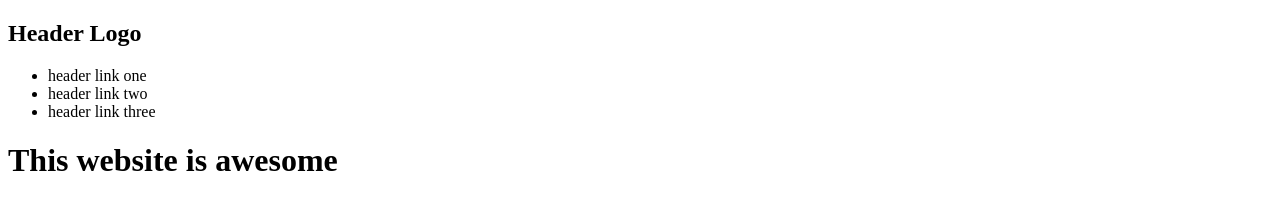
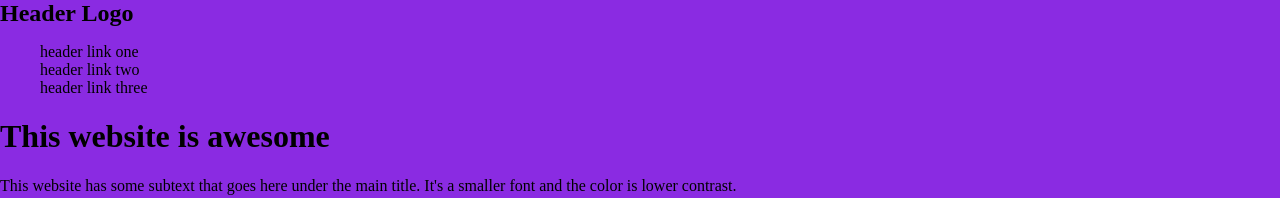
Before and after one commit to cephalophile/TOP-Project-Landing-Page, a plain HTML site: page index.html in a window 1280 px wide. Shown: the top 198 px of the page. Drawn offline with Linux system fonts and the light colour scheme.

Commit message:
added background and fixed browser margins CSS

```diff
--- a/index.html
+++ b/index.html
@@ -5,6 +5,7 @@
     <meta http-equiv="X-UA-Compatible" content="IE=edge">
     <meta name="viewport" content="width=device-width, initial-scale=1.0">
     <title>TOP Landing Page [Chelsea Apicella]</title>
+    <link rel="stylesheet" href="./styles.css">
 </head>
 <body>
     <div class="header">
--- a/styles.css
+++ b/styles.css
@@ -0,0 +1,15 @@
+body{
+    margin: 0;
+}
+
+ul {
+    list-style: none;
+}
+
+h2{
+    margin: 0;
+}
+
+.header{
+    background-color: blueviolet;
+}
```
